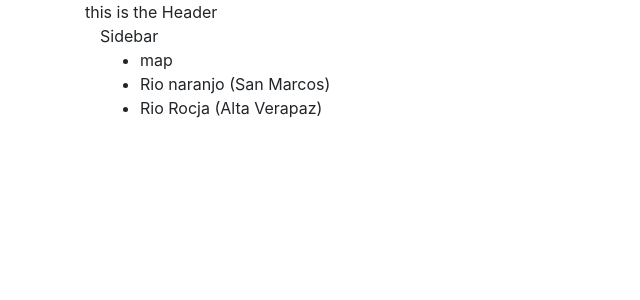
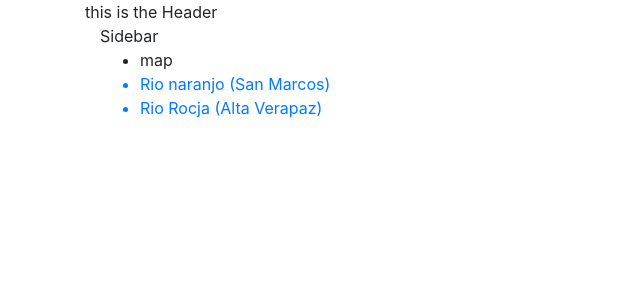
Before and after one commit to burke3601/fs-project, a React (Create React App) app in the folder client/: page /home in a window 1280 px wide. Shown: the top 300 px of the page, without its empty margins (0-640 px from the left). Built offline with nearby package versions, Linux system fonts and the light colour scheme.

Commit message:
feb 3 AM app, dashboard, sidebar minor tweaks

```diff
--- a/client/src/App.js
+++ b/client/src/App.js
@@ -16,6 +16,7 @@ import {
   Switch,
   Route
 } from 'react-router-dom';
+import Sidebar from './Sidebar';
 
 
 
@@ -37,12 +38,19 @@ function App() {
 
             />
 
+
           </Route>
+
           <Route path="/home" exact>
             <Home>
               <h1>
                 Welcome to the Dashboard
               </h1>
+
+
+              <Map />
+
+              <Sidebar />
             </Home>
           </Route>
           <Route path="/graph">
@@ -51,10 +59,10 @@ function App() {
           </Route>
 
 
-          <Route path="/map">
+
             <Map />
 
-          </Route>
+
 
 
         </Switch>
--- a/client/src/Dashboard.jsx
+++ b/client/src/Dashboard.jsx
@@ -11,7 +11,7 @@ function Dashboard(){
 
 
                 <Sidebar>
-
+                    <Graph />
                 </Sidebar>
             </div>
         </div>
--- a/client/src/Sidebar.jsx
+++ b/client/src/Sidebar.jsx
@@ -1,4 +1,6 @@
-import React from 'react'
+import React from 'react';
+import Graph from 'react';
+import {Link} from 'react-router-dom';
 
 
 function Sidebar(){
@@ -7,8 +9,17 @@ function Sidebar(){
             Sidebar
             <ul>
                 <li>map</li>
+
+               <Link to='/graph'>
                <li>Rio naranjo (San Marcos)</li>
+
+                </Link>
+
+                <Link to='/graph'>
                 <li> Rio Rocja (Alta Verapaz)</li>
+                </Link>
+
+
             </ul>
         </div>
     )
```
